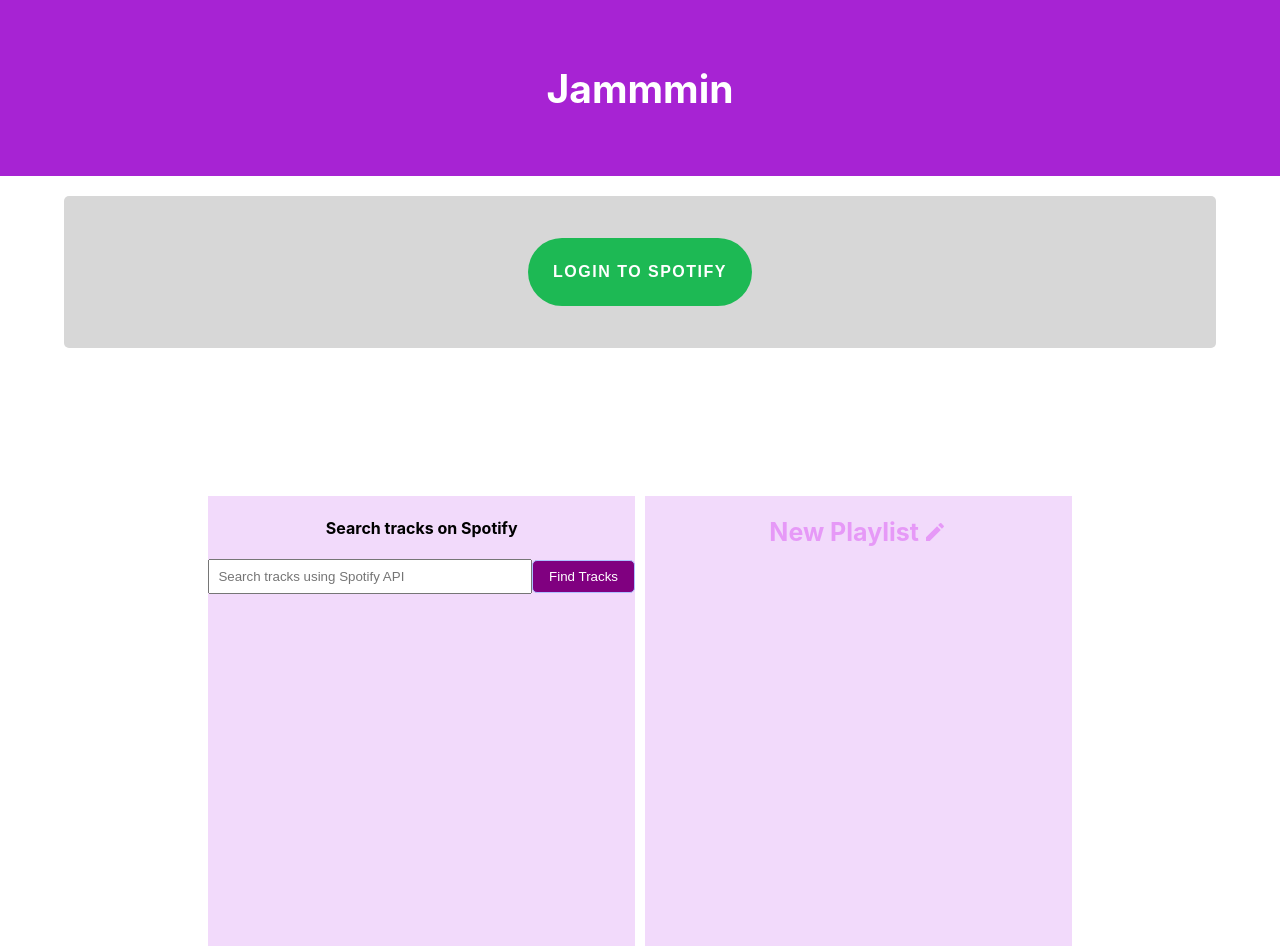
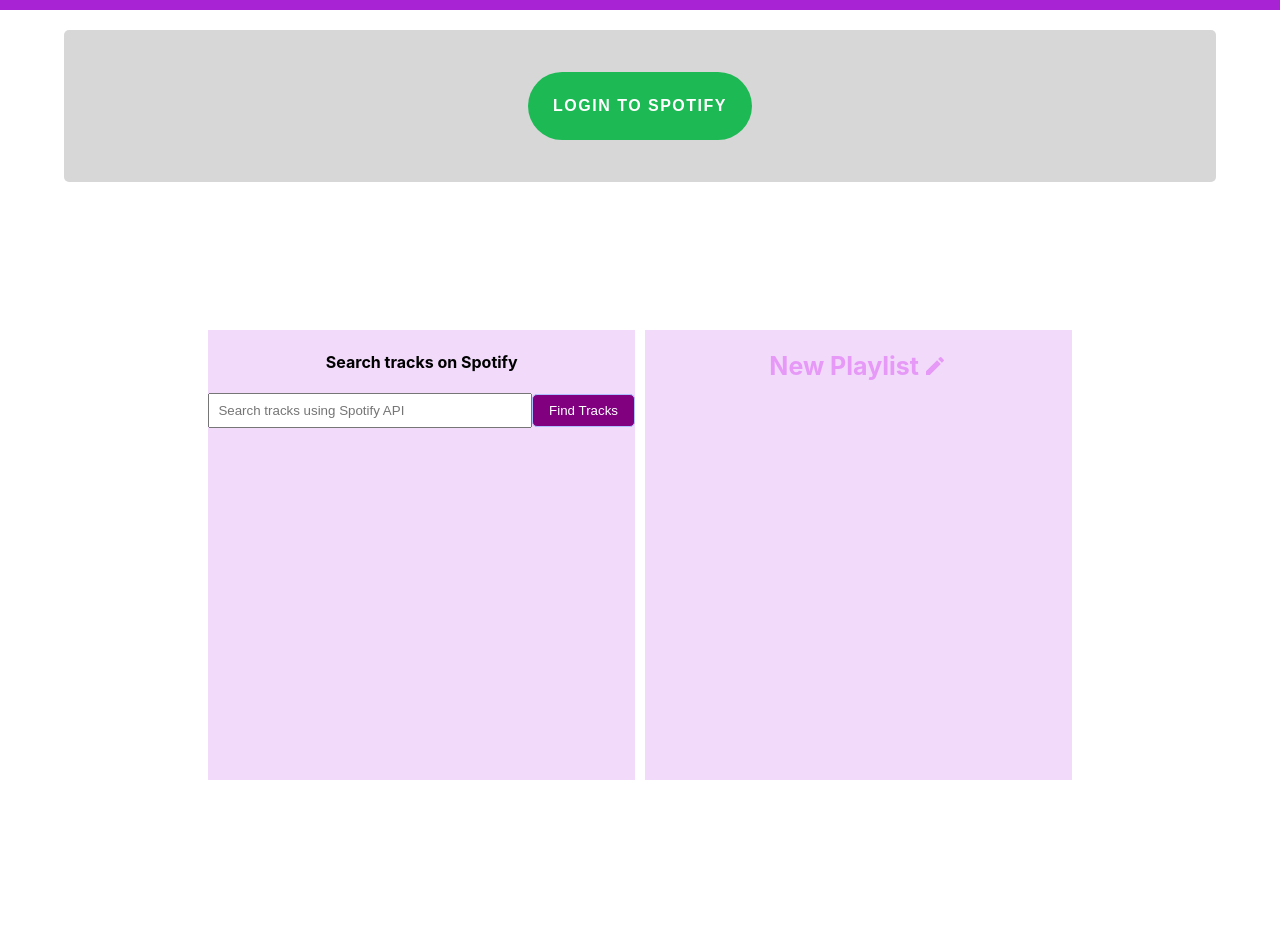
Before and after one commit to DHBuild002/jammmin-playlist-creation-tool, a React (Create React App) app: page / in a window 1280 px wide. After the commit the page ends 800 px from the top, so only its background shows below. Built offline with nearby package versions, Linux system fonts and the light colour scheme.

Commit message:
FIX: Styling of login logout area - Remove Header

```diff
--- a/src/App.css
+++ b/src/App.css
@@ -13,16 +13,9 @@
   }
 }
 
-.App-header {
+.purple-strip {
   background-color:  rgb(167, 35, 211);
-  min-height: 22vh;
-  display: flex;
-  flex-direction: column;
-  align-items: center;
-  justify-content: center;
-  font-size: calc(10px + 2vmin);
-  color: white;
-  text-align: center
+  height: 10px;
 }
 
 .App-link {
--- a/src/App.js
+++ b/src/App.js
@@ -127,9 +127,7 @@ function App() {
 
   return (
     <div className="App">
-      <header className="App-header">
-        <h2>Jammmin</h2>
-      </header>
+      <header className="purple-strip"></header>
       <div className="route-container">
         <Router>
           <Routes>
```
